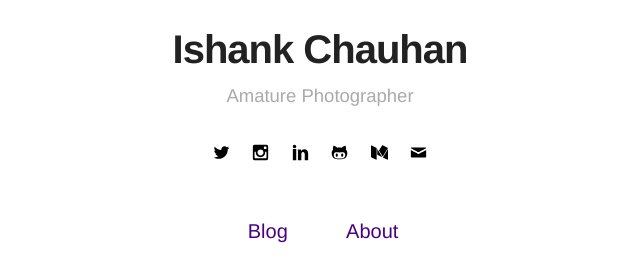
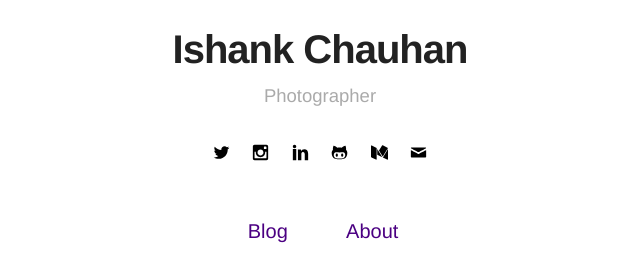
Before and after one commit to ishankc/ishankc.github.io, a Jekyll site: the page built from index.html, in a window 1280 px wide. Shown: the part 278-556 px from the top of the page, without its empty margins (320-960 px from the left). Built offline with Jekyll 4.4.1, drawn with Linux system fonts in a browser that asks for light colours.

Commit message:
update config

```diff
--- a/_config.yml
+++ b/_config.yml
@@ -1,6 +1,6 @@
 # main text of home
 name: Ishank Chauhan
-bio: Amature Photographer
+bio: Photographer
 
 # twitter summary info
 description: A blog about technology and politics.
```
